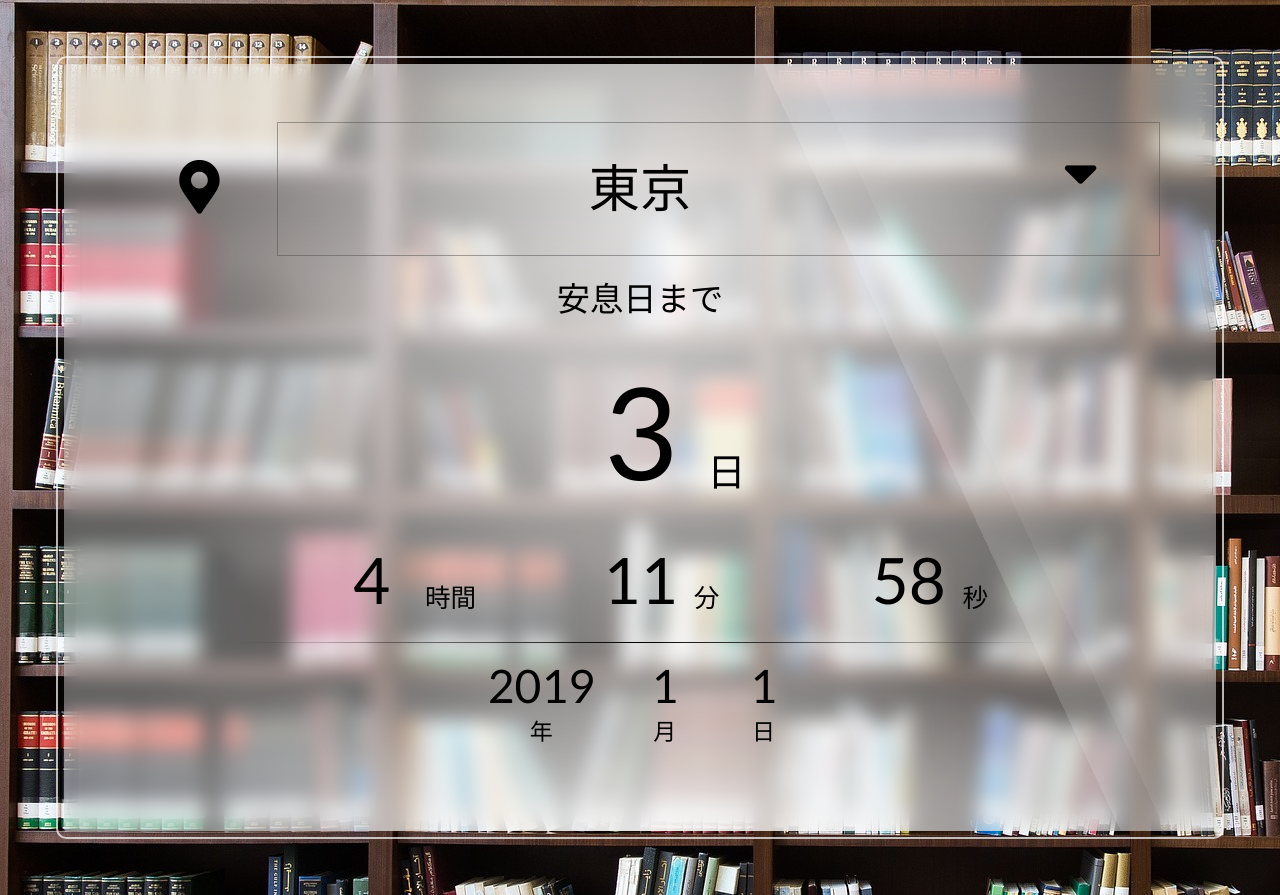
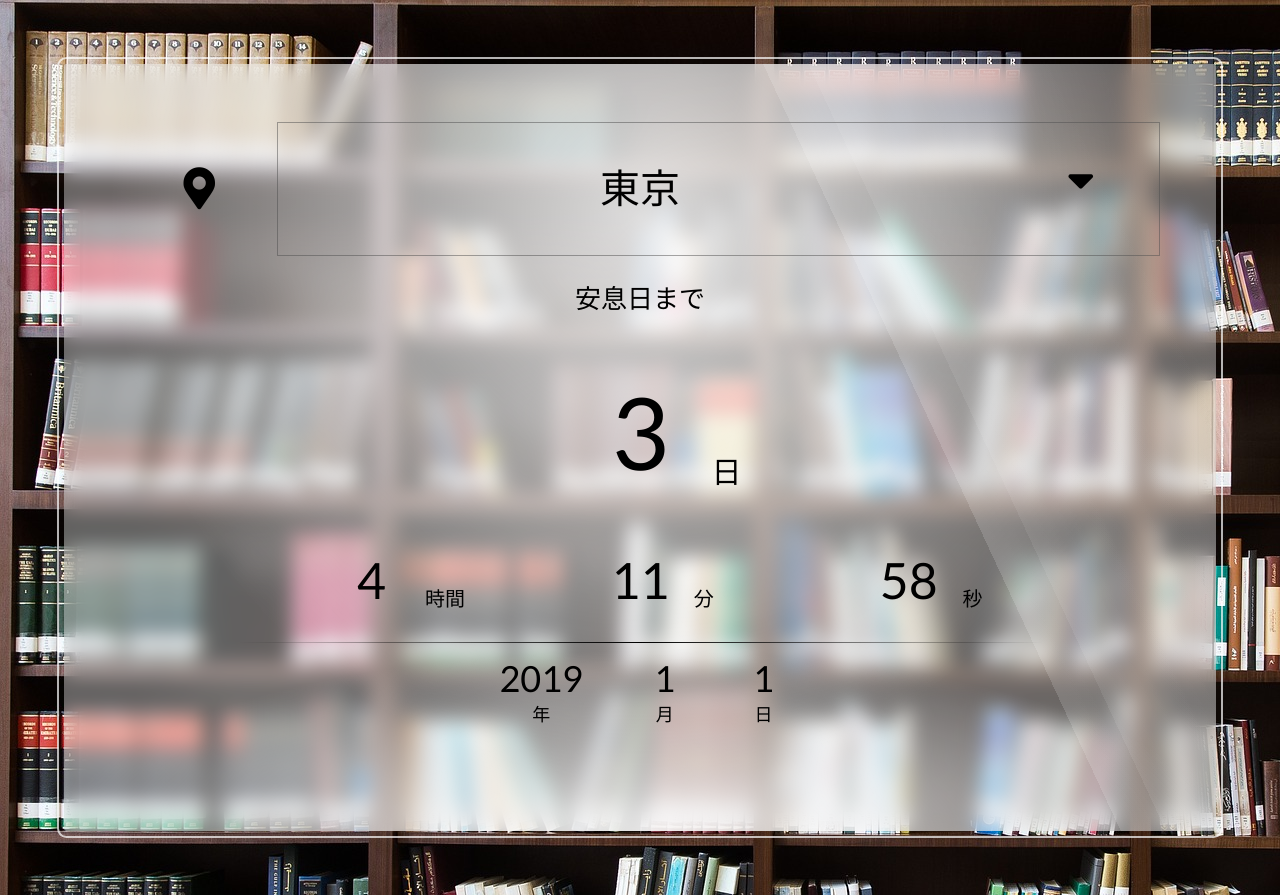
Before and after one commit to zukio3/zukio3.github.io, a plain HTML site: page sabbathcd.html in a window 1280 px wide. Drawn offline with Linux system fonts and the light colour scheme.

Commit message:
vw to vmin

```diff
--- a/sabbathcd.html
+++ b/sabbathcd.html
@@ -49,13 +49,13 @@
 				max-height: 80vh;
 				width: 90vw;
 				max-width: 160vh;
-				font-size: 2vw;
-				border-radius: 0.2vw;
+				font-size: 2.5vmin;
+				border-radius: 0.3vmin;
 				display: grid;
 				grid-template-rows: 3fr 2fr 4fr 3fr 2.5fr;
 				background: radial-gradient(ellipse farthest-corner at 50% 20%, rgba(255,255,255,0.8) 0%, rgba(255,255,255,0.1) 65%), linear-gradient(-115deg, rgba(255,255,255,0), rgba(255,255,255,0) 10%, rgba(255,255,255,0.15) 30%, rgba(255,255,255,0) 30%), linear-gradient(-115deg, rgba(255,255,255,0), rgba(255,255,255,0) 5%, rgba(255,255,255,0.07) 27%, rgba(255,255,255,0) 27%), rgba(255,255,255,0.3);
-				outline: 0.2vw solid rgba(255,255,255,0.7);
-				outline-offset: 0.5vw;
+				outline: 0.3vmin solid rgba(255,255,255,0.7);
+				outline-offset: 0.7vmin;
 				position: relative;
 				padding: 5% 0px 6% 0px;
 			}
@@ -125,7 +125,7 @@
 			}
 
 			.arrow i {
-				margin-bottom: 4vw;
+				margin-bottom: 4vmin;
 			}
 
 			.comment {
```
